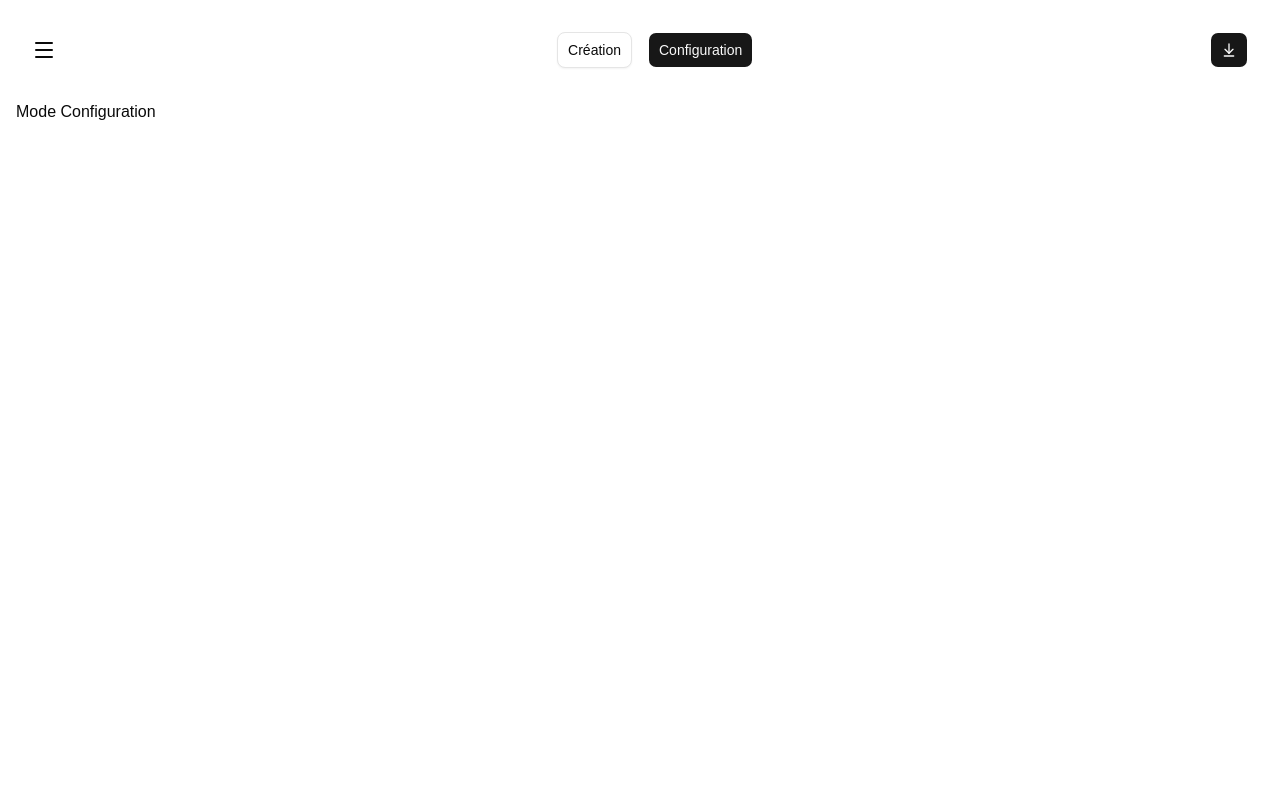
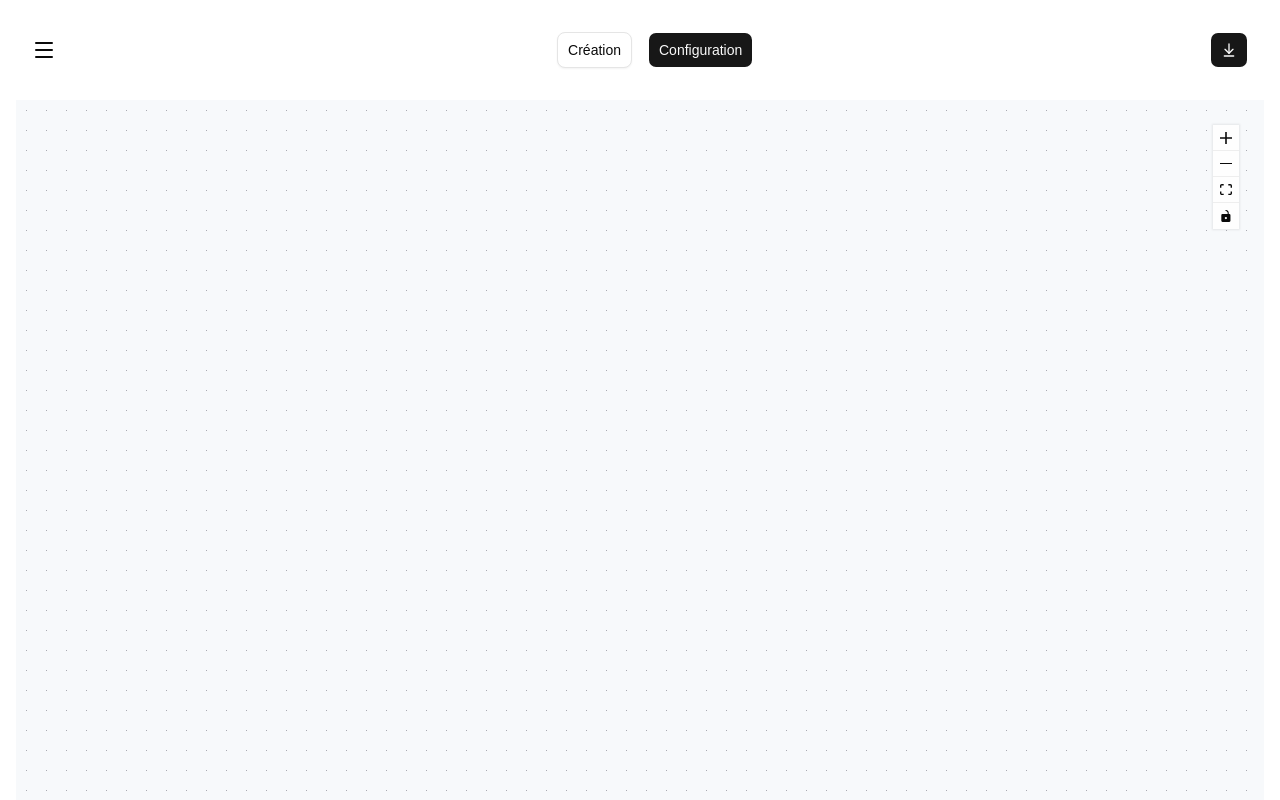
Before and after one commit to ayluc/projet-feature-model, a React app in the folder frontend/: page /configuration in a window 1280 px wide. Built offline with nearby package versions, Linux system fonts and the light colour scheme; the HTML template or start-up script is replaced by a standard one.

Commit message:
Ajout graphe à la page config

```diff
--- a/frontend/src/pages/Configuration.jsx
+++ b/frontend/src/pages/Configuration.jsx
@@ -1,9 +1,13 @@
 import React from 'react';
+
+import FeatureModelEditor from '@/components/FeatureModelEditor/FeatureModelEditor';
 
 function Configuration() {
   return (
     <div>
-      <h1>Mode Configuration</h1>
+        <div className="dndflow">
+            <FeatureModelEditor/>
+        </div>
     </div>
   );
 }
```
